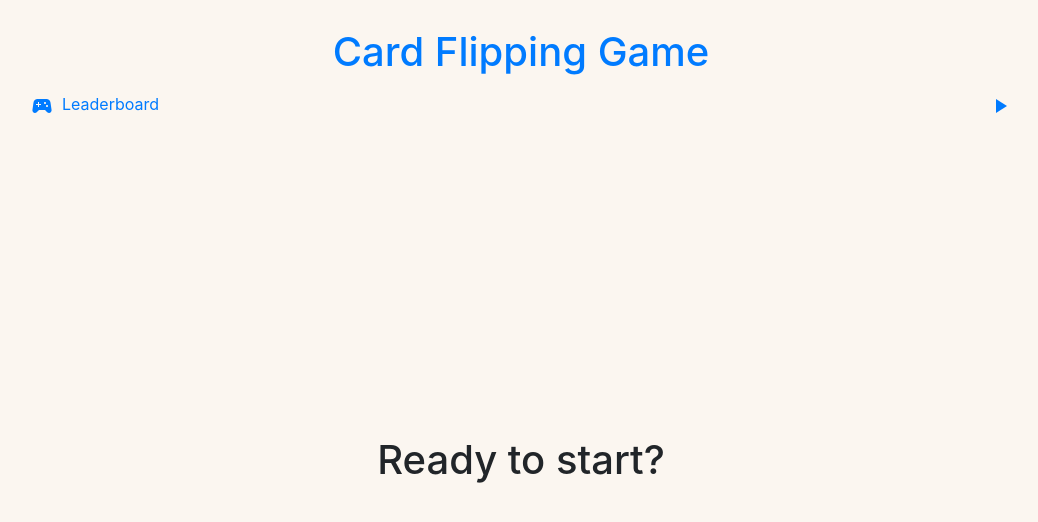
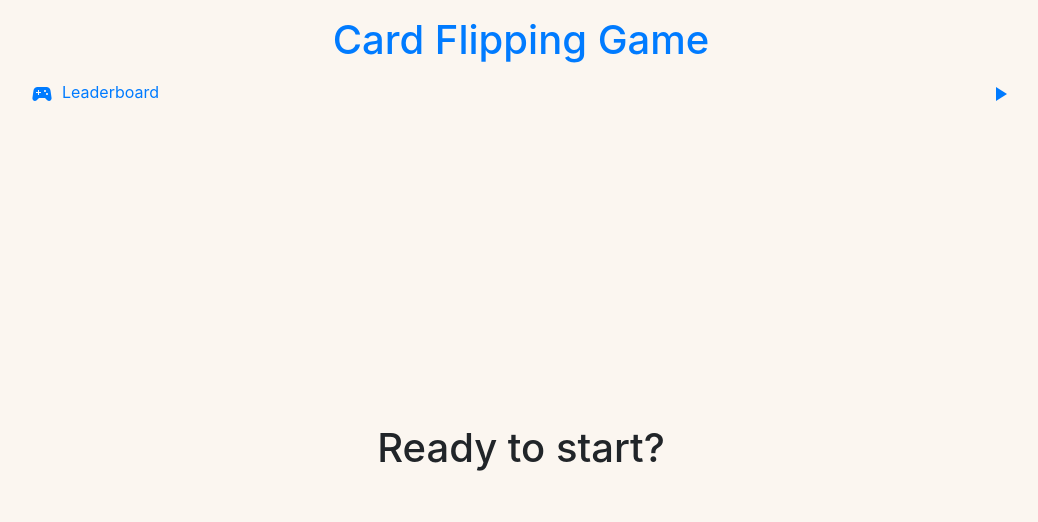
Before and after one commit to ipudu/card-flipping-game, a React app: page / in a window 1280 px wide. Shown: the whole page, without its empty margins (119-1157 px from the left). Built offline with nearby package versions, Linux system fonts and the light colour scheme; some icons are missing.

Commit message:
remove app css style

```diff
--- a/src/assets/styles/index.css
+++ b/src/assets/styles/index.css
@@ -8,14 +8,6 @@ body {
   font-family: -apple-system, BlinkMacSystemFont, avenir next, avenir,
     helvetica neue, helvetica, ubuntu, roboto, noto, segoe ui, arial, sans-serif;
   background-color: #fbf6f0;
-}
-
-.app {
-  min-height: 100vh;
-  display: flex;
-  flex-direction: column;
-  justify-content: center;
-  align-items: center;
 }
 
 .header {
@@ -30,7 +22,7 @@ body {
 .playground {
   min-height: 75vh;
   display: flex;
-  justify-content: center;
+  justify-content: space-between;
   flex-wrap: wrap;
 }
 
--- a/src/components/App.js
+++ b/src/components/App.js
@@ -8,7 +8,7 @@ import Footer from './Footer';
 
 const App = () => {
   return (
-    <div className="app container">
+    <div className="container">
       <Header />
 
       <Switch>
```
